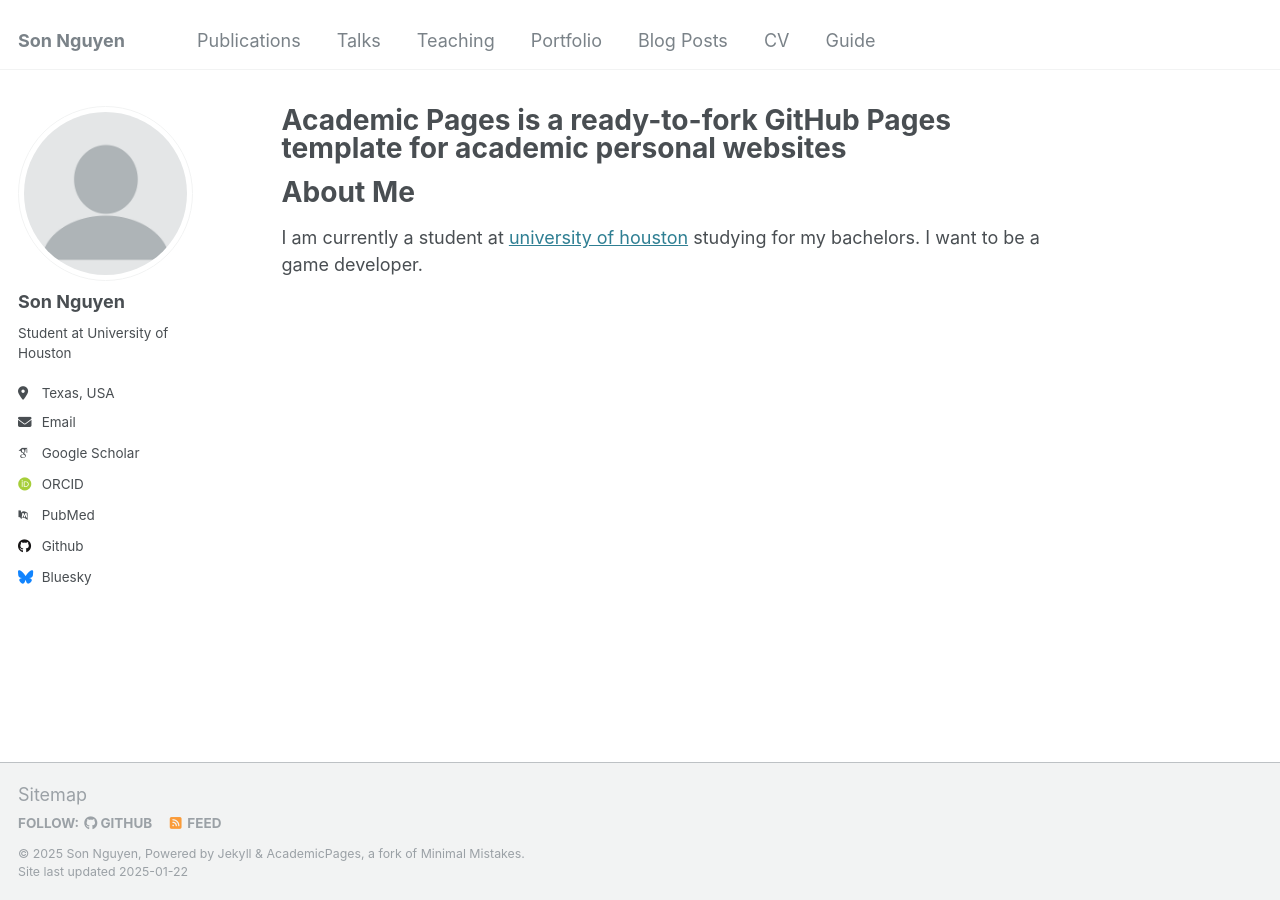
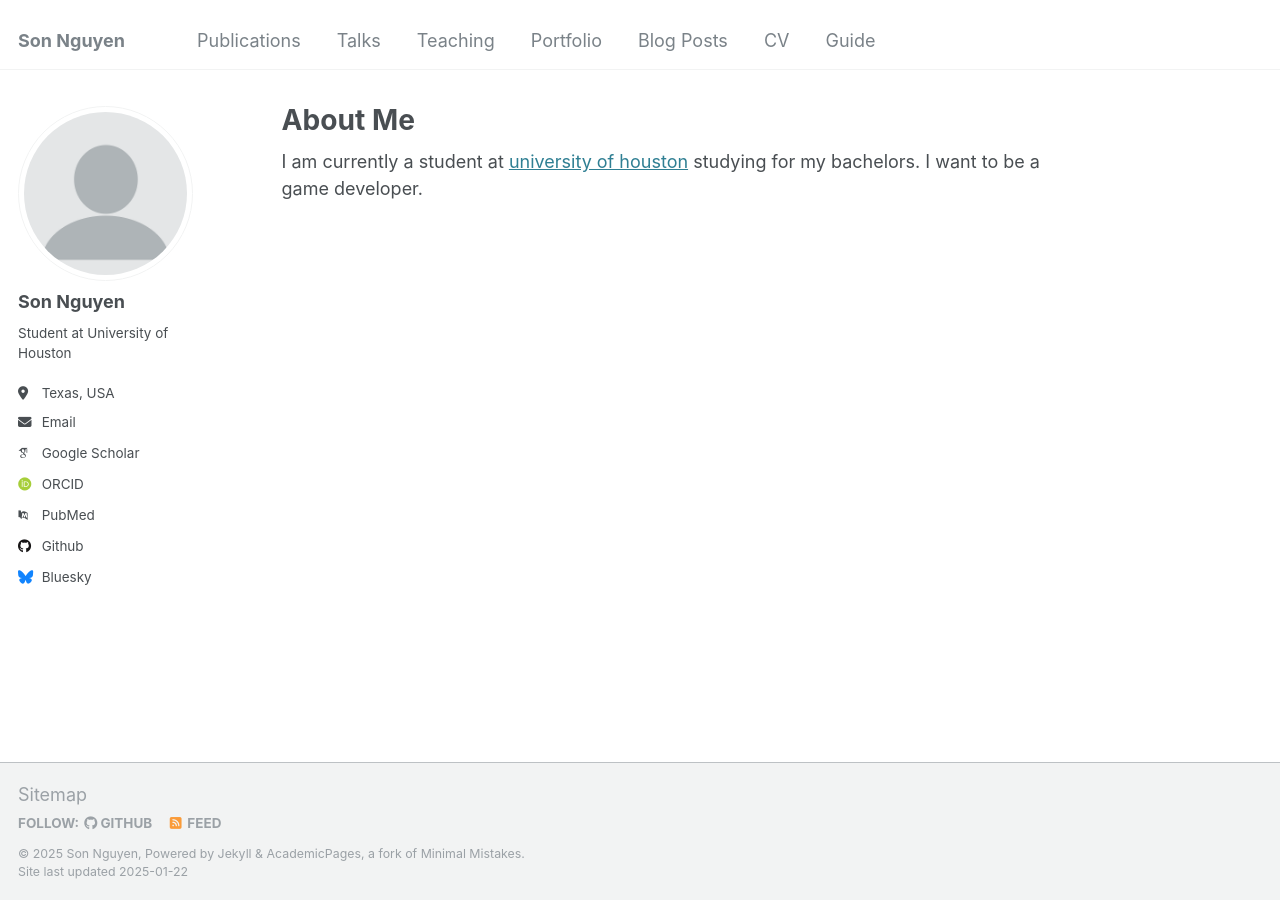
Before and after one commit to Fundog5474/Fundog5474.github.io, a Jekyll site: the page built from _pages/about.md, in a window 1280 px wide. Built offline with Jekyll 4.4.1, drawn with Linux system fonts in a browser that asks for light colours; some web fonts are replaced.

Commit message:
Update about.md

```diff
--- a/_pages/about.md
+++ b/_pages/about.md
@@ -1,6 +1,6 @@
 ---
 permalink: /
-title: "Academic Pages is a ready-to-fork GitHub Pages template for academic personal websites"
+title: "About Me"
 author_profile: true
 redirect_from:
   - /about/
```
Also changed, not shown: other parts of _pages/about.md (+0 -2 lines).
